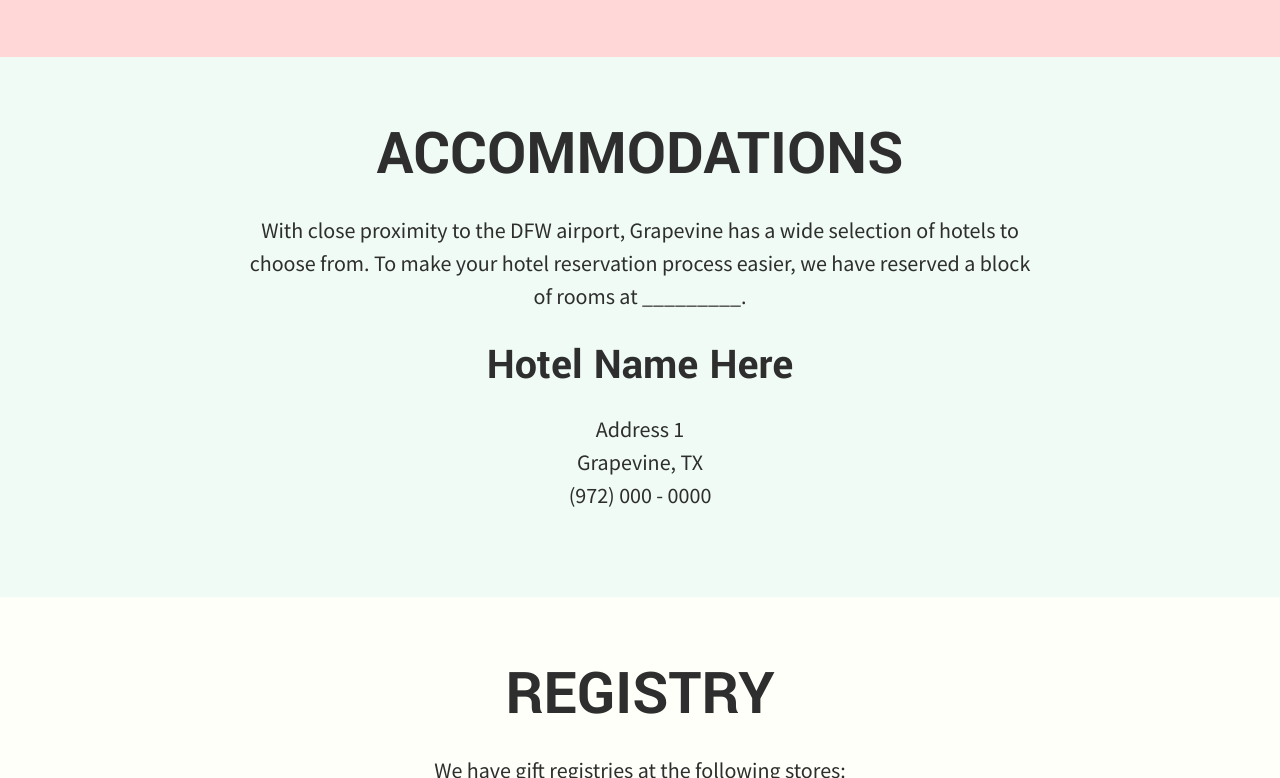
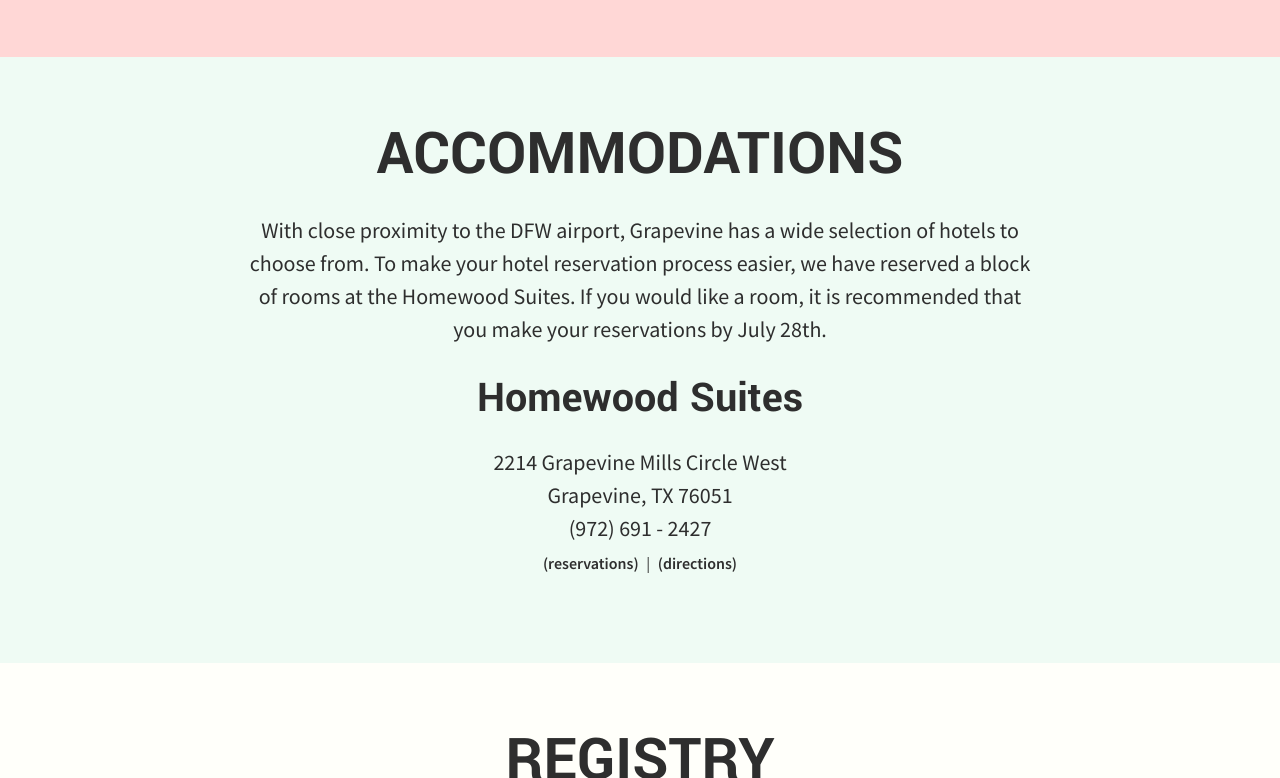
Before and after one commit to mgyarmathy/michaelandshannon.gyarmathy.me, a website: page index.html in a window 1280 px wide. Shown: the part 3082-3860 px from the top of the page. Drawn offline with nearby package versions, Linux system fonts and the light colour scheme.

Commit message:
added hotel information to Accommodations section

```diff
--- a/index.html
+++ b/index.html
@@ -68,7 +68,7 @@
           <h2>The Reception</h2>
           <p>Coppell Community Center<br/>
             Coppell, TX<br/>
-            12:00pm - 12:45pm<br/>
+            2:00pm - 6:00pm<br/>
             <a class="meta" href="https://www.google.com/maps/dir/The+Laurel,+Enchanted+Way,+Grapevine,+TX/Coppell+Senior+and+Community+Center,+West+Bethel+Road,+Coppell,+TX/@32.960411,-97.0336503,14z/data=!3m1!4b1!4m13!4m12!1m5!1m1!1s0x864c2b904b216291:0x78a27b19f72e49d3!2m2!1d-97.0342195!2d32.9584867!1m5!1m1!1s0x864c295e7cb89a01:0xe01e5a76e657b04c!2m2!1d-97.002081!2d32.952867">(click here for directions)</a>
           </p>
         </div>
@@ -93,11 +93,14 @@
       <div class="row">
         <div class="ten columns offset-by-one ct">
           <h1>Accommodations</h1>
-          <p>With close proximity to the DFW airport, Grapevine has a wide selection of hotels to choose from. To make your hotel reservation process easier, we have reserved a block of rooms at _________.</p>
-          <h2>Hotel Name Here</h2>
-          <p>Address 1<br/>
-            Grapevine, TX<br/>
-            (972) 000 - 0000
+          <p>With close proximity to the DFW airport, Grapevine has a wide selection of hotels to choose from. To make your hotel reservation process easier, we have reserved a block of rooms at the Homewood Suites. If you would like a room, it is recommended that you make your reservations by July 28th.</p>
+          <h2>Homewood Suites</h2>
+          <p>2214 Grapevine Mills Circle West<br/>
+            Grapevine, TX 76051<br/>
+            (972) 691 - 2427<br />
+            <a class="meta" href="http://homewoodsuites3.hilton.com/en/hotels/texas/homewood-suites-by-hilton-dallas-dfw-airport-n-grapevine-DALHWHW/index.html">(reservations)</a>
+            <span class="meta">&nbsp;|&nbsp;</span>
+            <a class="meta" href="https://www.google.com/maps/dir//2214+Grapevine+Mills+Circle+West,+Homewood+Suites,+Grapevine,+TX+76051/@32.9625818,-97.0497228,14.47z/data=!4m15!1m6!3m5!1s0x864c2b836d00062b:0xd0f9cde97ebdcc35!2sHomewood+Suites!8m2!3d32.960855!4d-97.045658!4m7!1m0!1m5!1m1!1s0x864c2b836d00062b:0xd0f9cde97ebdcc35!2m2!1d-97.045658!2d32.960855?hl=en">(directions)</a>
           </p>
         </div>
       </div>
```
